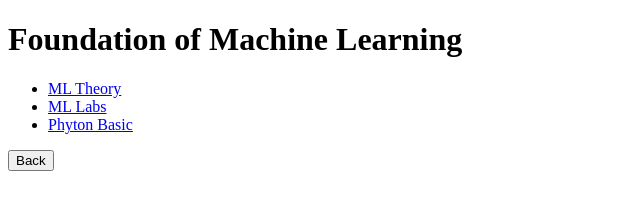
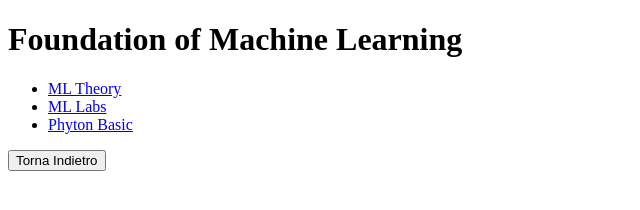
Before and after one commit to losteph/Mybooks, a plain HTML site: page versioniML.html in a window 1280 px wide. Shown: the whole page, without its empty margins (0-640 px from the left). Drawn offline with Linux system fonts and the light colour scheme.

Commit message:
Update versioniML.html

```diff
--- a/versioniML.html
+++ b/versioniML.html
@@ -14,7 +14,8 @@
         <li><a href="primo_anno/file1_v2.pdf" download>Phyton Basic</a></li>
     </ul>
 
-    <button onclick="window.history.back();">Back</button>
+    <a href="https://losteph.github.io/Mybooks/"><button>Torna Indietro</button></a>
+
 
 </body>
 </html>
```
